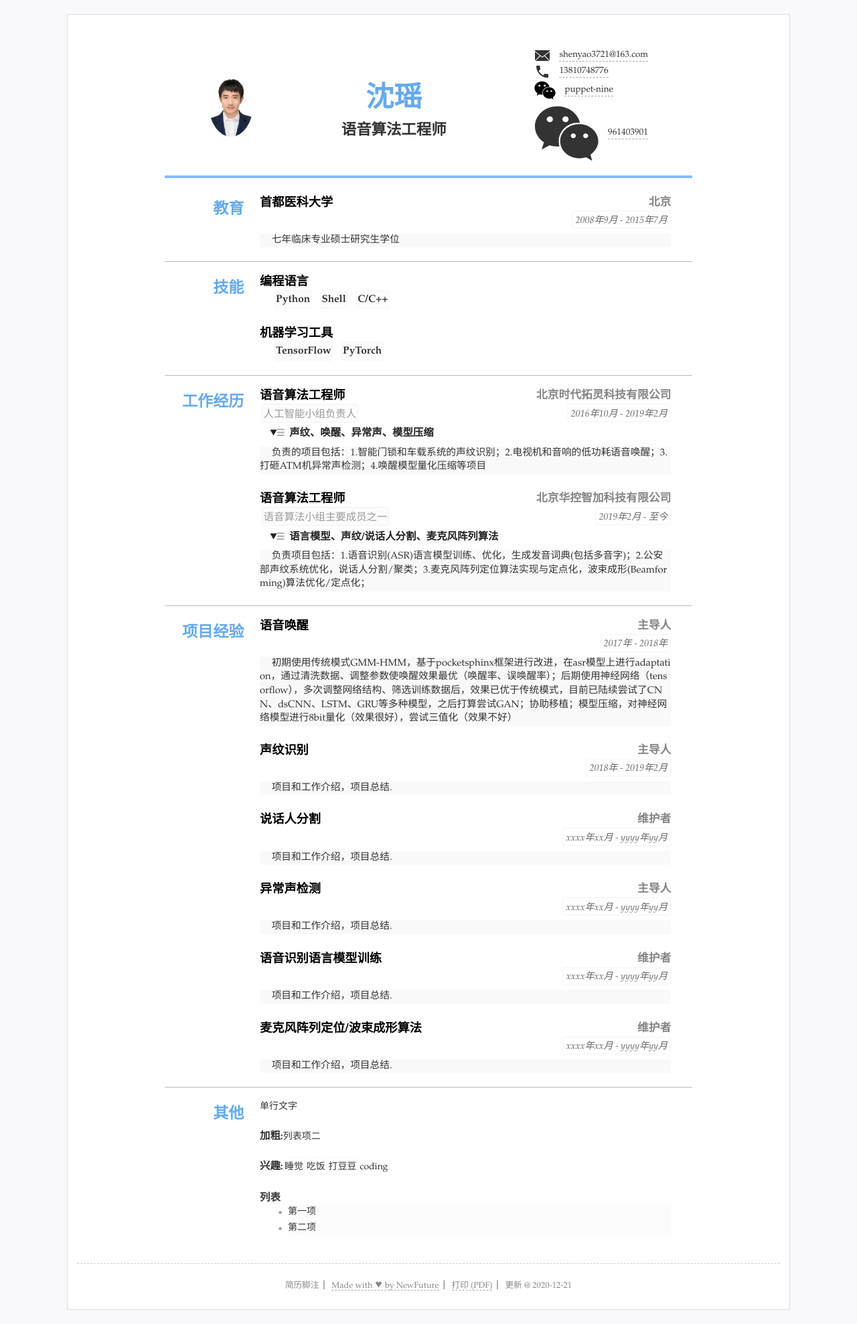
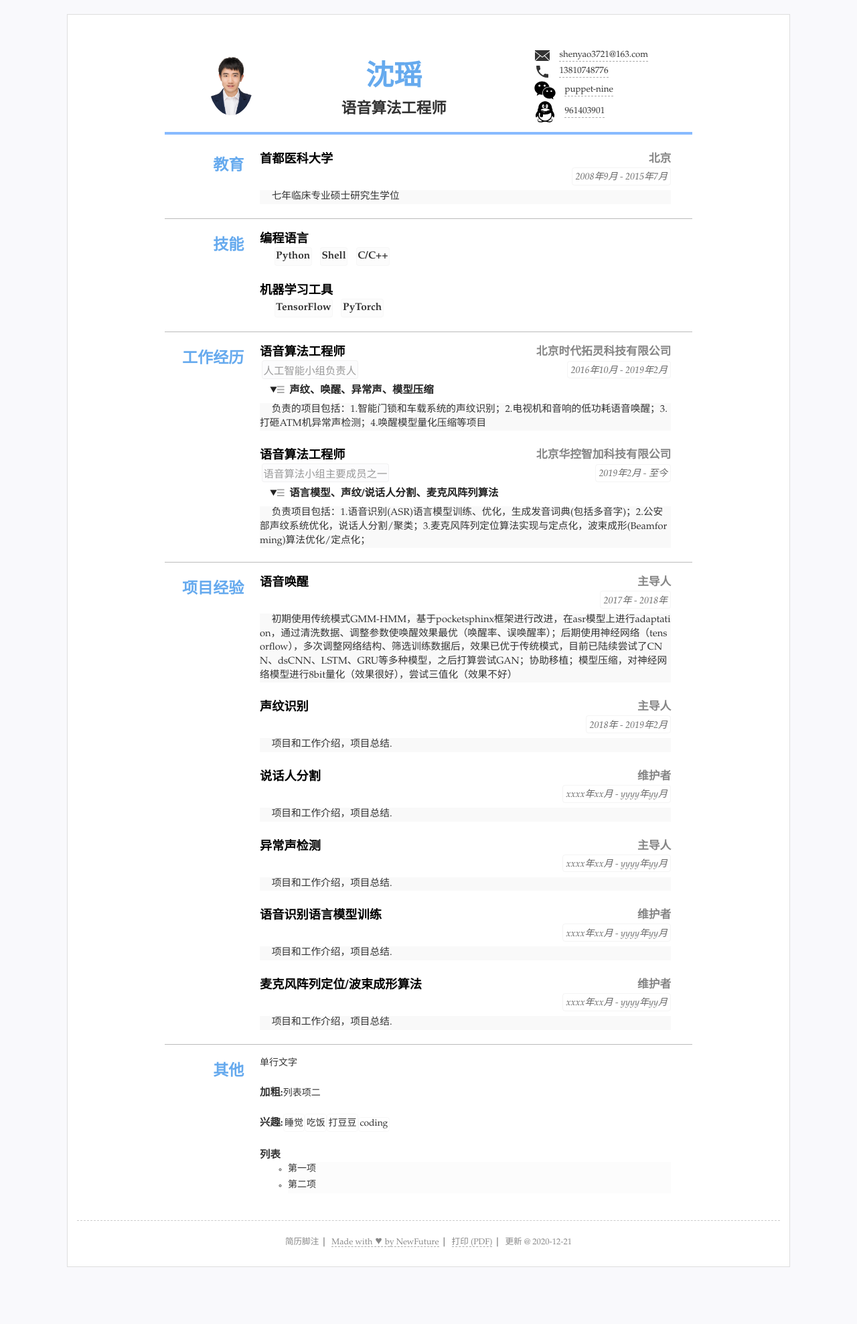
Before and after one commit to shenyao3721/cv, a Jekyll site: the page built from index.html, in a window 1280 px wide. Shown: the whole page at 67% size. Built offline with Jekyll 4.4.1, drawn with Linux system fonts in a browser that asks for light colours; after the commit the page ends 1913 px from its top, so only the background shows below that.

Commit message:
Update resume.yml

```diff
--- a/_data/resume.yml
+++ b/_data/resume.yml
@@ -20,7 +20,7 @@ contact: #联系方式连接等3~5行
   icon: 'icons/weixin24.svg'
 - text: "961403901"
   href: 'https://github.com/NewFuture'
-  icon: "icons/wx2.svg"
+  icon: "icons/qq24.svg"
   attr: 'target="_blank"' #新标签页打开
   # - text: "地址"
   #   icon: "icons/location.svg"
```
